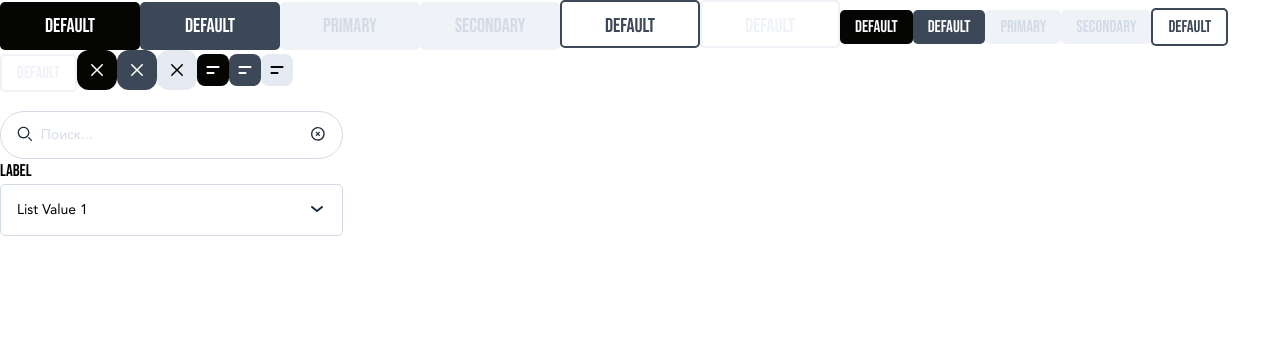
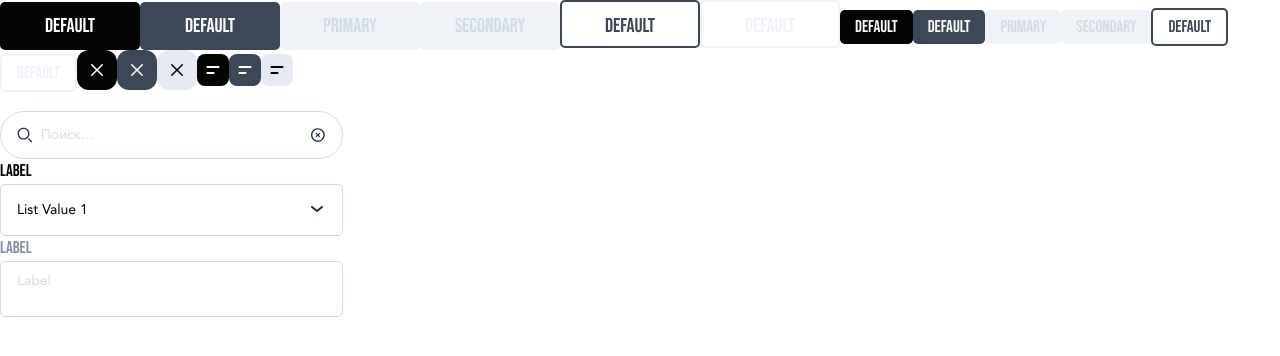
Before and after one commit to vilavren/crm, a React (Create React App) app: page / in a window 1280 px wide. Shown: the top 356 px of the page. Built offline with nearby package versions, Linux system fonts and the light colour scheme.

Commit message:
added: component Textarea

```diff
--- a/src/App.tsx
+++ b/src/App.tsx
@@ -3,6 +3,7 @@ import React from 'react'
 import './App.css'
 import { Search } from './components/Search/Search'
 import { Select } from './components/Select/Select'
+import { Textarea } from './components/Textarea/Textarea'
 import { Button } from './components/UI/Button/Button'
 import { Input } from './components/UI/Input/Input'
 
@@ -57,6 +58,7 @@ function App() {
       <Input />
       <Search />
       <Select placeholder="Label" />
+      <Textarea placeholder="Label" />
     </div>
   )
 }
--- a/src/components/Search/Search.module.css
+++ b/src/components/Search/Search.module.css
@@ -19,7 +19,6 @@
 	border: 1px solid var(--blue-gray-medium);
 }
 
-
 .form svg {
 	width: 18px;
 	height: 18px;
--- a/src/components/Search/Search.tsx
+++ b/src/components/Search/Search.tsx
@@ -17,7 +17,7 @@ export const Search: React.FC<SearchProps> = ({
   const [search, setSearch] = useState<string>('')
 
   return (
-    <Form border="circle" className={cn(className)} {...props}>
+    <Form className={cn(className, styles.form)} {...props}>
       <ReactSVG className={styles.searchSvg} src={searchSvg} />
       <Input
         className={styles.input}
--- a/src/components/Select/Select.module.css
+++ b/src/components/Select/Select.module.css
@@ -1,3 +1,7 @@
+.form {
+	width: 343px;
+}
+
 .label {
 	width: 100%;
 	margin-bottom: 8px;
@@ -18,27 +22,22 @@
 	outline: none;
 }
 
+.wrapperSelect:hover {
+	border: 1px solid var(--blue-gray-medium);
+}
+
+
+.wrapperSelect:focus {
+	border: 1px solid var(--blue-gray-medium);
+}
+
 .select {
 	width: 100%;
 	appearance: none;
 	outline: none;
 }
 
-.form {
-	display: block;
-	padding: 0;
-	border: none;
-}
-
 .arrowSvg {
 	width: 18px;
 	height: 18px;
 }
-
-.form:hover {
-	border: none;
-}
-
-.wrapperSelect:hover {
-	border: 1px solid var(--blue-gray-medium);
-}
--- a/src/components/Select/Select.tsx
+++ b/src/components/Select/Select.tsx
@@ -15,11 +15,7 @@ export const Select: React.FC<SelectProps> = ({
 }: SelectProps) => {
   return (
     <>
-      <Form
-        border="rectangle"
-        className={cn(className, styles.form)}
-        {...props}
-      >
+      <Form className={cn(className, styles.form)} {...props}>
         <label className={styles.label}>Label</label>
         <div className={styles.wrapperSelect}>
           <select className={styles.select} placeholder={placeholder}>
--- /dev/null
+++ b/src/components/Textarea/Textarea.module.css
@@ -0,0 +1,61 @@
+.form {
+	width: 343px;
+}
+
+.label {
+	width: 100%;
+	margin-bottom: 8px;
+
+	font-family: "Bebas Neue", Helvetica, sans-serif;
+	font-size: 17px;
+	color: var(--blue-gray-light);
+}
+
+.textarea {
+	resize: none;
+
+	display: flex;
+	align-items: flex-start;
+	justify-content: flex-start;
+
+	width: 100%;
+	padding: 12px 16px;
+
+	color: var(--blue-gray-medium);
+
+	appearance: none;
+	border: 1px solid var(--light-blue-gray);
+	border-radius: 5px;
+	outline: none;
+}
+
+.form:hover .label {
+	color: var(--blue-gray-medium);
+}
+
+.form:hover .textarea {
+	color: var(--blue-gray-medium);
+	border: 1px solid var(--blue-gray-medium);
+}
+
+.form:focus .label {
+	color: var(--blue-gray-medium);
+}
+
+.form:focus .textarea {
+	color: var(--blue-gray-medium);
+	border: 1px solid var(--blue-gray-medium);
+}
+
+.form:active .textarea {
+	color: var(--blue-gray-medium);
+	border: 1px solid var(--blue-gray-medium);
+}
+
+.textarea::placeholder {
+	color: var(--light-blue-gray);
+}
+
+.form .textarea:disabled {
+	color: var(--light-blue-gray);
+}
--- /dev/null
+++ b/src/components/Textarea/Textarea.props.ts
@@ -0,0 +1,6 @@
+import { DetailedHTMLProps, FormHTMLAttributes } from 'react'
+
+export type TextareaProps = DetailedHTMLProps<
+  FormHTMLAttributes<HTMLFormElement>,
+  HTMLFormElement
+>
--- /dev/null
+++ b/src/components/Textarea/Textarea.tsx
@@ -0,0 +1,26 @@
+import cn from 'classnames'
+import React from 'react'
+
+import { Form } from '../UI/Form/Form'
+
+import styles from './Textarea.module.css'
+import { TextareaProps } from './Textarea.props'
+
+export const Textarea: React.FC<TextareaProps> = ({
+  className,
+  placeholder,
+  ...props
+}: TextareaProps) => {
+  return (
+    <>
+      <Form className={cn(className, styles.form)} {...props}>
+        <label className={styles.label}>Label</label>
+        <div className={styles.wrapperSelect}></div>
+        <textarea
+          className={styles.textarea}
+          placeholder={placeholder}
+        ></textarea>
+      </Form>
+    </>
+  )
+}
--- a/src/components/UI/Form/Form.module.css
+++ b/src/components/UI/Form/Form.module.css
@@ -1,33 +1,11 @@
 .form {
-	display: flex;
-	align-items: center;
-	justify-content: flex-start;
-
-	width: 343px;
-	height: 48px;
-	padding: 16px;
-
 	font-family: Avenir, Arial, Helvetica, sans-serif;
 	font-size: 14px;
 	font-weight: 400;
 	font-style: normal;
 	line-height: 24px;
-
-	border: 1px solid var(--light-blue-gray);
 }
 
-.form:hover {
-	border: 1px solid var(--blue-gray-medium);
+.form:disabled {
+	color: var(--light-blue-gray);
 }
-
-.input:focus .form {
-	border: 1px solid var(--blue-gray-medium);
-}
-
-.rectangle {
-	border-radius: 5px;
-}
-
-.circle {
-	border-radius: 50px;
-}
--- a/src/components/UI/Form/Form.props.ts
+++ b/src/components/UI/Form/Form.props.ts
@@ -6,5 +6,4 @@ export interface FormProps
     HTMLFormElement
   > {
   children: ReactNode
-  border: 'circle' | 'rectangle'
 }
--- a/src/components/UI/Form/Form.tsx
+++ b/src/components/UI/Form/Form.tsx
@@ -7,17 +7,10 @@ import { FormProps } from './Form.props'
 export const Form: React.FC<FormProps> = ({
   className,
   children,
-  border,
   ...props
 }: FormProps) => {
   return (
-    <form
-      className={cn(className, styles.form, {
-        [styles.rectangle]: border === 'rectangle',
-        [styles.circle]: border === 'circle',
-      })}
-      {...props}
-    >
+    <form className={cn(className, styles.form)} {...props}>
       {children}
     </form>
   )
```
